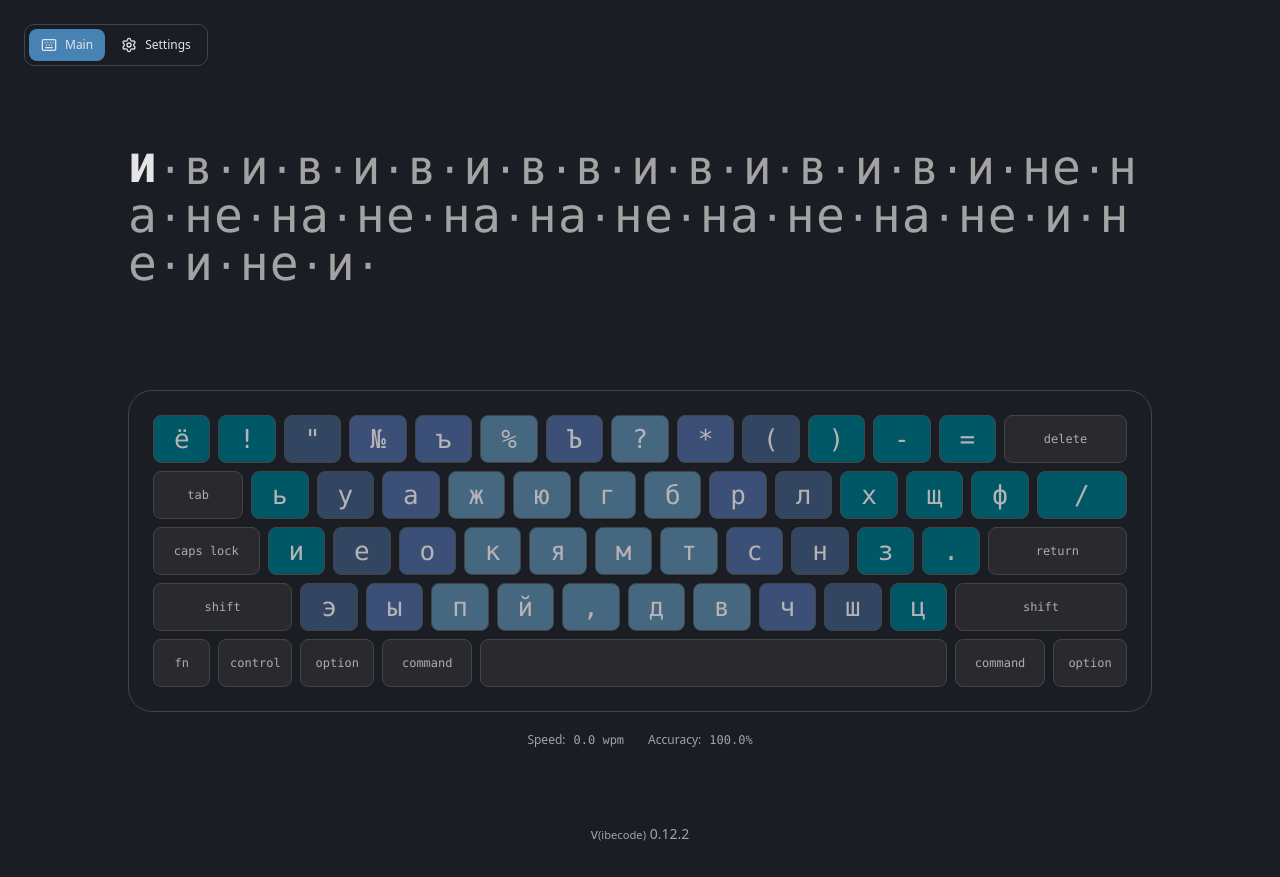
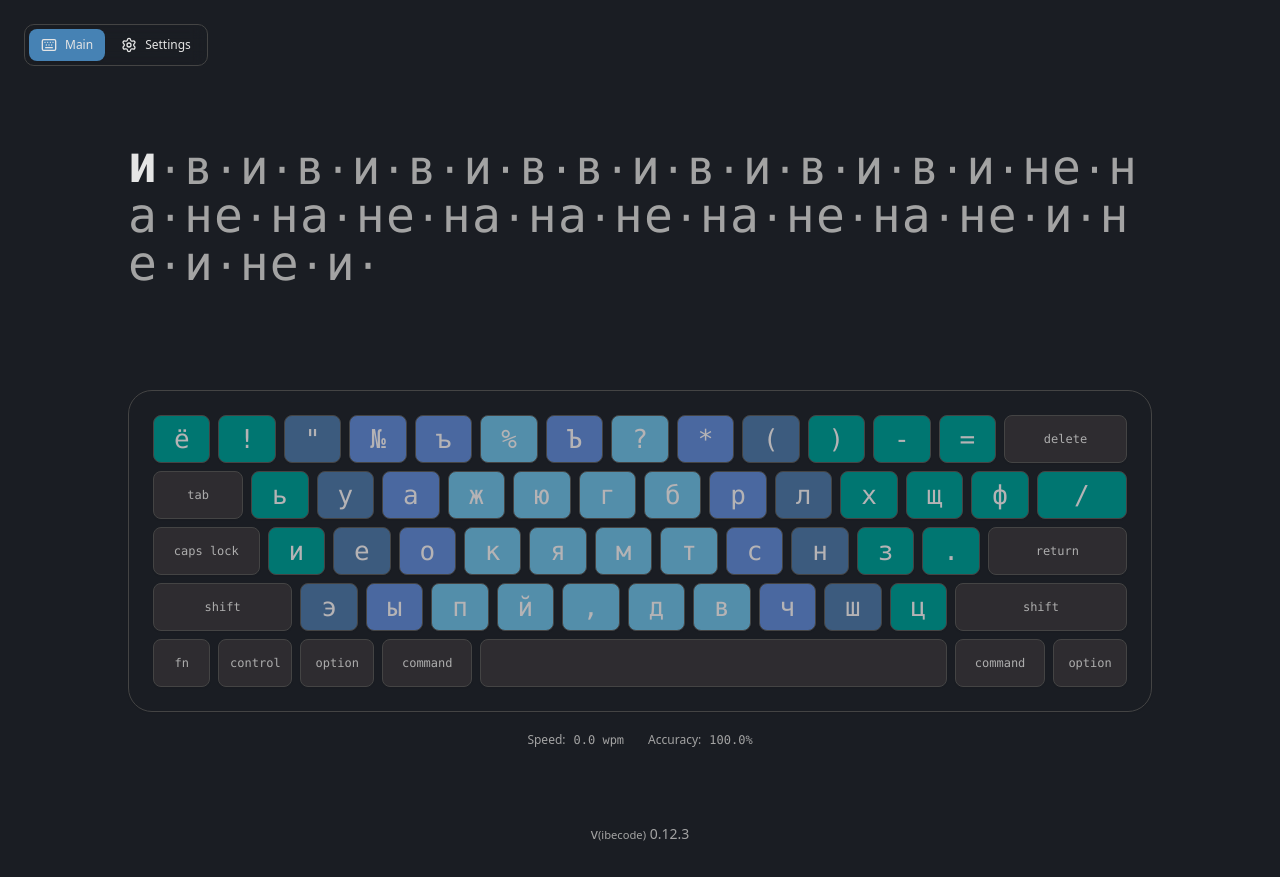
Before and after one commit to vlad-at-work/keys, a React (Vite) app: page / in a window 1280 px wide. Built offline with nearby package versions, Linux system fonts and the light colour scheme.

Commit message:
ui: boost keycap zone contrast
- Increase finger-zone color intensity for readability\n- Bump version to 0.12.3 (PATCH)\n- Document version-bump consideration rule

```diff
--- a/src/features/trainer/keyboard.tsx
+++ b/src/features/trainer/keyboard.tsx
@@ -80,9 +80,9 @@ function mixed(colorVar: string, weight: number) {
 function keyBg(finger: Finger) {
   if (finger === "spacer") return "transparent";
   const varName = fingerColorVar[finger];
-  if (finger === "mod") return mixed(varName, 35);
-  if (finger === "thumb") return mixed(varName, 55);
-  return mixed(varName, 45);
+  if (finger === "mod") return mixed(varName, 42);
+  if (finger === "thumb") return mixed(varName, 65);
+  return mixed(varName, 65);
 }
 
 function keyText(finger: Finger) {
--- a/src/version.ts
+++ b/src/version.ts
@@ -1 +1 @@
-export const VIBECODE_VERSION = "0.12.2";
+export const VIBECODE_VERSION = "0.12.3";
```
Also changed, not shown: 1 other file (tests, documents, lock files or other folders).
